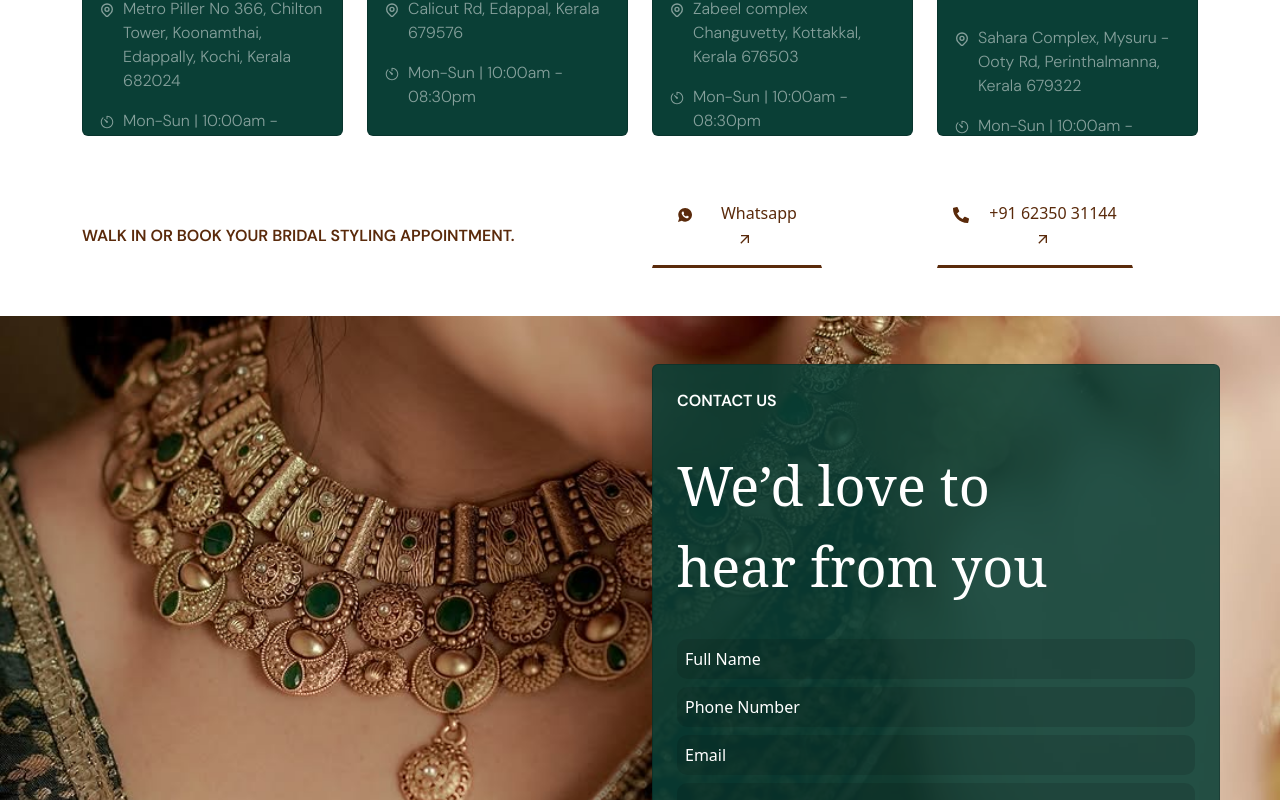
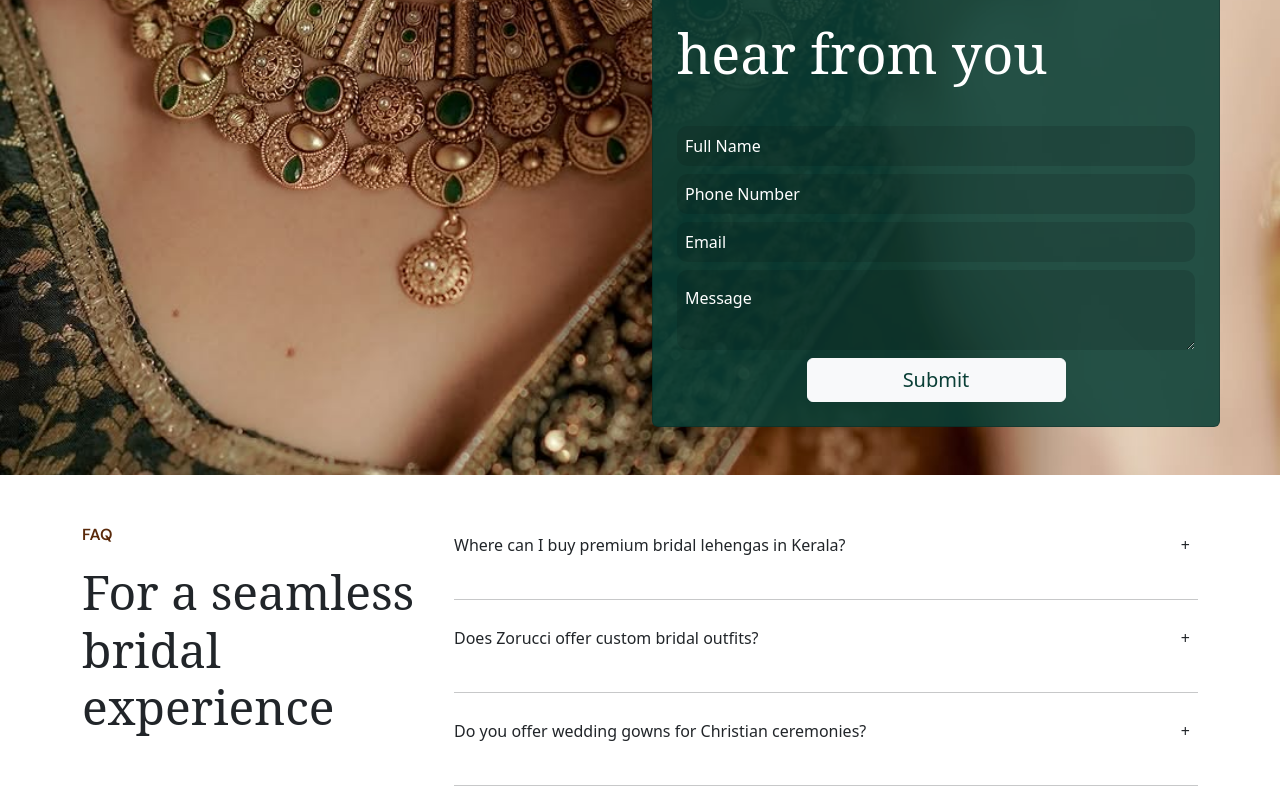
Before and after one commit to rootmentsdev/Zorucci, a React (Vite) app in the folder frontend/: page / in a window 1280 px wide. Shown: the part 4800-5600 px from the top of the page. Built offline with nearby package versions, Linux system fonts and the light colour scheme; a web font is replaced by a local one.

Commit message:
Connected React contact form to Google Apps Script to submit entries to Google Sheet

```diff
--- a/frontend/src/pages/Contactpage.jsx
+++ b/frontend/src/pages/Contactpage.jsx
@@ -1,47 +1,129 @@
-// React & Bootstrap Core
+
+import React, { useState } from 'react';
 import Row from 'react-bootstrap/Row';
 import Col from 'react-bootstrap/Col';
 import Card from 'react-bootstrap/Card';
-import '../styles/responsive.css'
-import '../styles/contact.css'
+import contactimg1 from '../images/contactimg1.jpg';
+import '../styles/contact.css';
+import '../styles/responsive.css';
+
+function Contactpage() {
+  const [formData, setFormData] = useState({
+    fullName: "",
+    phone: "",
+    email: "",
+    message: ""
+  });
+
+  const [loading, setLoading] = useState(false);
+
+  const handleChange = (e) => {
+    setFormData({ ...formData, [e.target.name]: e.target.value });
+  };
+
+  const handleSubmit = (e) => {
+  e.preventDefault();
+  setLoading(true);
+
+  const scriptURL = "https://script.google.com/macros/s/AKfycbyofNYmzt6BAHwv5D86_VsS8hFytRsr_QtiHPBicOdaS8HAbVjdpo4ijqAbNXyMedmvxA/exec";
+
+  // Create form data
+  const formParams = new URLSearchParams();
+  formParams.append("fullName", formData.fullName);
+  formParams.append("phone", formData.phone);
+  formParams.append("email", formData.email);
+  formParams.append("message", formData.message);
+
+  // Fire-and-forget POST request
+  fetch(scriptURL, {
+    method: 'POST',
+    body: formParams,
+    mode: 'no-cors' // Important: prevents CORS error
+  });
+
+  // Immediately reset form and reload page
+  alert("Form submitted successfully!");
+  setFormData({ fullName: "", phone: "", email: "", message: "" });
+  setLoading(false);
+
+  window.location.reload();
+};
 
 
-// Contact section Images
-import contactimg1 from '../images/contactimg1.jpg'
-
-function Contactpage() {
   return (
-    <>
     <section id='contact'>
-        <div style={{ backgroundImage: `url(${contactimg1})`, backgroundSize: "cover", backgroundPosition: "70% 40%", width: "100%", height: "655px", }}>
+      <div
+        style={{
+          backgroundImage: `url(${contactimg1})`,
+          backgroundSize: "cover",
+          backgroundPosition: "70% 40%",
+          width: "100%",
+          minHeight: "655px"
+        }}
+      >
         <Row className='py-5 mx-5'>
+          <Col md={6} sm={12}></Col>
           <Col md={6} sm={12}>
-
-            </Col>
-            <Col md={6} sm={12}>
-              <Card className=" text-white text-md-start text-center p-4" style={{ backgroundColor: "#0A3F36E0" }}>
+            <Card className="text-white text-md-start text-center p-4" style={{ backgroundColor: "#0A3F36E0" }}>
               <Card.Text>
                 <p id='Chead1'>CONTACT US</p>
               </Card.Text>
               <Card.Text>
-                  <p id='Chead2' >We’d love to <br />
-                    hear from you</p>
+                <p id='Chead2'>
+                  We’d love to <br />
+                  hear from you
+                </p>
               </Card.Text>
-                <form action="" className='d-flex flex-column contact-form'>
-                  <input type="text" placeholder='Full Name' className='p-2 border-0 mb-2' style={{ backgroundColor: "rgba(0, 0, 0, 0.12)", borderRadius: "10px" }} />
-                  <input type="text" placeholder='Phone Number' className='p-2 border-0 mb-2' style={{ backgroundColor: "rgba(0, 0, 0, 0.12)", borderRadius: "10px" }} />
-                  <input type="text" placeholder='Email' className='p-2 border-0 mb-2' style={{ backgroundColor: "rgba(0, 0, 0, 0.12)", borderRadius: "10px" }} />
-                  <textarea name="" id="" placeholder='Message' className='py-3 px-2 border-0 mb-2' style={{ backgroundColor: "rgba(0, 0, 0, 0.12)", borderRadius: "10px" }}></textarea>
+              <form onSubmit={handleSubmit} className='d-flex flex-column contact-form'>
+                <input
+                  type="text"
+                  name="fullName"
+                  placeholder='Full Name'
+                  value={formData.fullName}
+                  onChange={handleChange}
+                  className='p-2 border-0 mb-2'
+                  style={{ backgroundColor: "rgba(0, 0, 0, 0.12)", borderRadius: "10px" }}
+                  required
+                />
+                <input
+                  type="tel"
+                  name="phone"
+                  placeholder='Phone Number'
+                  value={formData.phone}
+                  onChange={handleChange}
+                  className='p-2 border-0 mb-2'
+                  style={{ backgroundColor: "rgba(0, 0, 0, 0.12)", borderRadius: "10px" }}
+                  required
+                />
+                <input
+                  type="email"
+                  name="email"
+                  placeholder='Email'
+                  value={formData.email}
+                  onChange={handleChange}
+                  className='p-2 border-0 mb-2'
+                  style={{ backgroundColor: "rgba(0, 0, 0, 0.12)", borderRadius: "10px" }}
+                  required
+                />
+                <textarea
+                  name="message"
+                  placeholder='Message'
+                  value={formData.message}
+                  onChange={handleChange}
+                  className='py-3 px-2 border-0 mb-2'
+                  style={{ backgroundColor: "rgba(0, 0, 0, 0.12)", borderRadius: "10px" }}
+                  required
+                ></textarea>
+                <button type="submit" className='btn btn-light w-50 mx-auto' disabled={loading}>
+                  {loading ? "Submitting..." : <span style={{ color: "#0A3F36", fontSize: "20px" }}>Submit</span>}
+                </button>
               </form>
-                <button className='btn btn-light w-50 mx-auto'><span style={{ color: "#0A3F36", fontSize: "20px" }}>Submit</span></button>
             </Card>
           </Col>
         </Row>
       </div>
-
     </section>
-    </>
-  )
+  );
 }
 
-export default Contactpage
+export default Contactpage;
--- a/frontend/src/pages/Home.jsx
+++ b/frontend/src/pages/Home.jsx
@@ -16,9 +16,9 @@ function Home() {
       <Designpage />
       <Collectionpage />
       <Jewelrypage />
-      <Fapage />
       <Locationpage />
       <Contactpage />
+      <Fapage />
     </>
   )
 }
```
Lines whose indentation alone changed are shown as unchanged.
